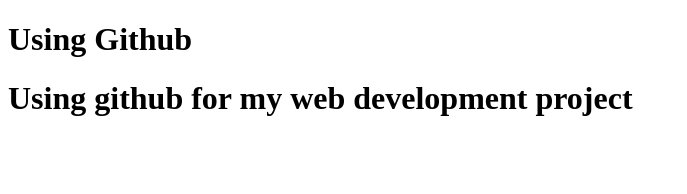
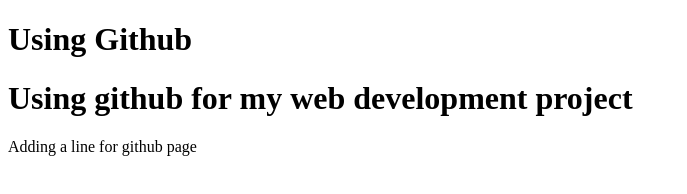
Before and after one commit to rizwan19/programming-hero, a plain HTML site: page index.html in a window 1280 px wide. Shown: the whole page, without its empty margins (0-687 px from the left). Drawn offline with Linux system fonts and the light colour scheme.

Commit message:
added line for git page

```diff
--- a/index.html
+++ b/index.html
@@ -8,5 +8,6 @@
 <body>
     <h1>Using Github</h1>
     <h1>Using github for my web development project</h1>
+    <p>Adding a line for github page</p>
 </body>
 </html>
```
